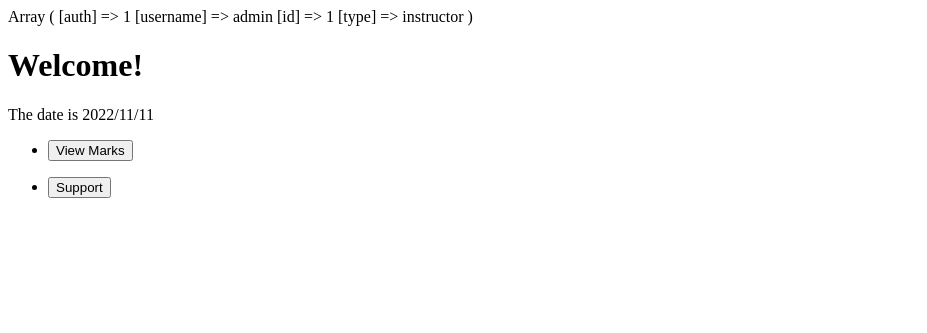
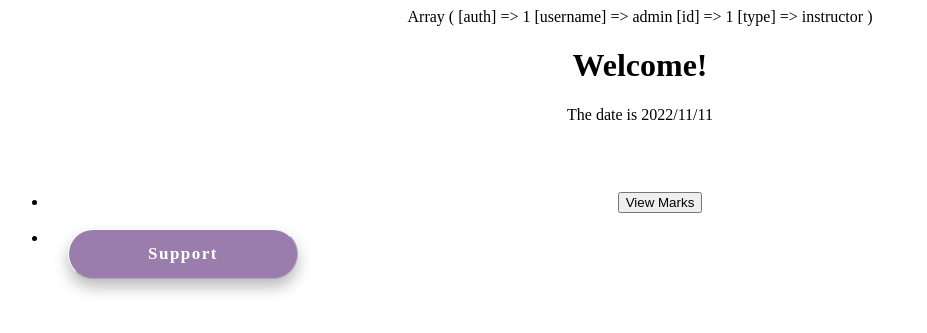
Before and after one commit to kquote03/repweb, a PHP site: page /homepage.php in a window 1280 px wide. Shown: the top 333 px of the page, without its empty margins (0-927 px from the left). Run offline with PHP 8.4, Linux system fonts and the light colour scheme; a user stored in the database is signed in; data that the repository does not hold is empty.

Commit message:
Update homepage.php

```diff
--- a/homepage.php
+++ b/homepage.php
@@ -2,7 +2,45 @@
 
 <head>
     <?php include 'includes/db.php'; ?>
+<style>
 
+        *{text-align:center;}
+        #mkpage,#support{width: 230px; height: 50px; padding: 6px;
+         background-color: #9b7dad;
+
+         font-family: "Times New Roman", Times, serif;
+        color: #ffffff; font-weight: bold; font-size: 17px;
+        letter-spacing: 1.5px;
+        border-radius: 35px;
+        box-shadow: 0px 8px 15px rgba(0, 0, 0, 0.271);
+        transition: all 0.3s ease 0s;
+        cursor: pointer;
+        outline: none;
+        border-width: thin;
+        border-color:white;
+        float:left;
+        }
+
+        #mkpage:hover {
+        background-color: #be8fdd;
+        box-shadow: 0px 15px 20px rgba(114, 86, 132, 0.4);
+        color: #fff;
+        transform: translateY(-7px);
+        }
+      #support:hover {
+        background-color: #be8fdd;
+        box-shadow: 0px 15px 20px rgba(114, 86, 132, 0.4);
+        color: #fff;
+        transform: translateY(-7px);
+       }
+       #mkpage{
+        margin-left:510px;
+       }
+       #support{
+        margin-left:20px;
+       }
+
+        </style>
 </head>
 <body>
         <?php print_r($_SESSION); ?>
@@ -10,14 +48,14 @@
     <h1 id="welcome">Welcome! <?php echo $row['username'] ?></h1>
     <div id="timecontainer">
         <p>The date is <?php echo date("Y/m/d");?></p>
-    </div>
+    </div><br/><br/>
     <div id="indexcontainer">
         <ul>
             <li>
                 <?php
                 if($_SESSION['auth'] >= 5){
                 echo "<form action=\"markspage.php\" method=\"POST\"> ";
-                echo "    <input type=\"submit\" value=\"Proceed to Marks Page\"/>";
+                echo "    <input type=\"submit\" value=\"Proceed to Marks Page\" id=\"mkpage\"/>";
                 echo "</form>";
                 }
                 else if($_SESSION['auth'] == 1){
@@ -28,7 +66,7 @@
                 ?>
             </li>
             <li>
-                <input type="button" value="Support" onclick="window.location.replace('https://aau.ac.ae/en/contact-alain-university/');"/>
+                <input type="button" value="Support" onclick="window.location.replace('https://aau.ac.ae/en/contact-alain-university/');" id="support"/>
             </li>
         </ul>
     </div>
```
